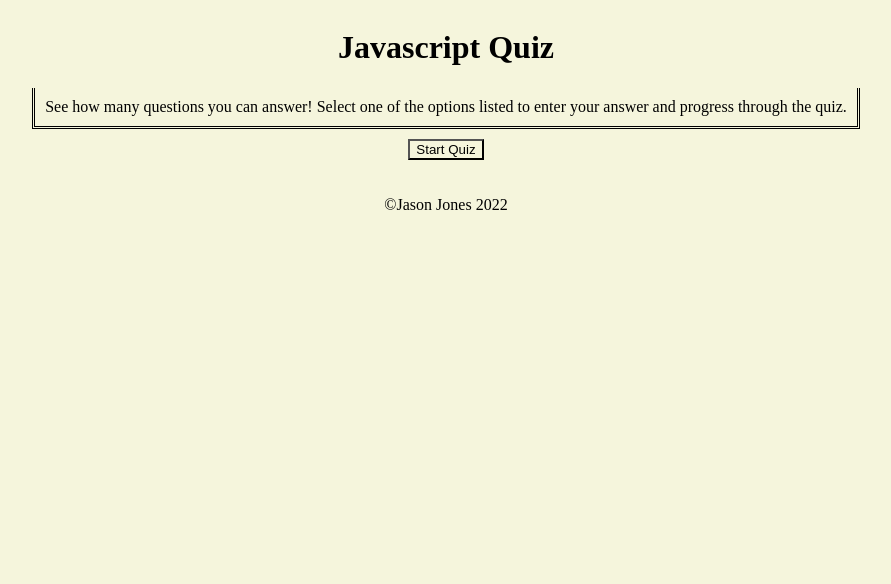
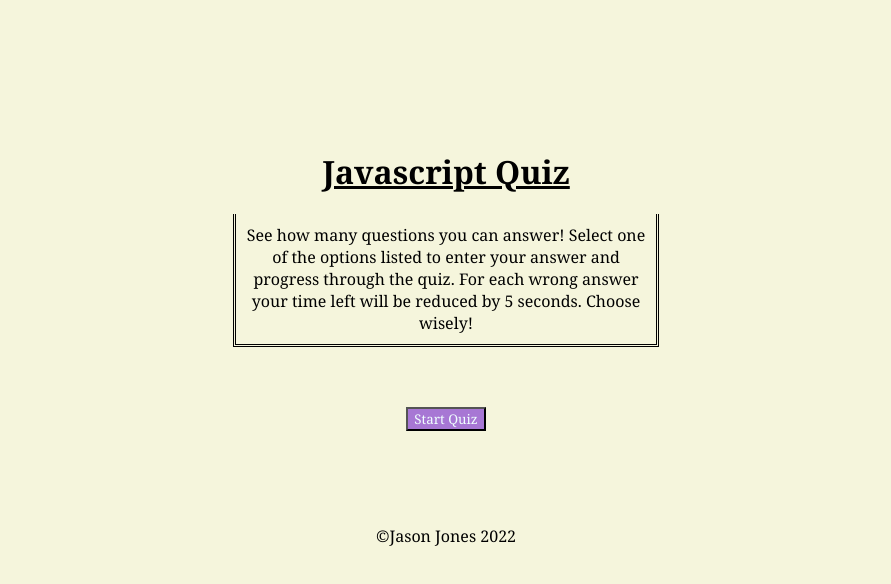
Before and after one commit to jace0fbass/js-quiz, a plain HTML site: page index.html in a window 1280 px wide. Shown: the whole page, without its empty margins (194-1085 px from the left). Drawn offline with Linux system fonts and the light colour scheme.

Commit message:
I have added style to the page in the style.css file.

```diff
--- a/Assets/css/style.css
+++ b/Assets/css/style.css
@@ -5,14 +5,17 @@ hover effects on list items.
 :root {
     display:flex;
     justify-content: center;
+    align-items: center;
     text-align: center;
 }
 * {
+    margin-top: 50px;
     background-color: beige;
+    font-family: Cambria, Cochin, Georgia, Times, 'Times New Roman', serif;
 }
-#startbtn {
-    display: flex;
-    flex-direction: column;
+#startBtn {
+    background-color: rgb(167, 119, 212);
+    color: azure;
 }
 .hide {
     display: none;
@@ -20,9 +23,20 @@ hover effects on list items.
 #startpage {
 
 }
+
+h1 {
+    text-decoration: underline;
+
+}
 p {
    border-style: double;
    border-top-style: none;
    padding: 10px;
    margin: 10px;
+   max-width: 400px;
+
 }
+
+li {
+    background-color: rgb(250, 249, 184);
+}
--- a/Assets/js/script.js
+++ b/Assets/js/script.js
@@ -41,22 +41,13 @@ var quizQuestions = [{
 ]
 
 function startQuiz() {
-    console.log("im clicked")
-    // startPage.setAttribute("class", "hide")
-    // if (this.value === quizQuestions[index].correct) {
-    //     console.log('Correct!')
-    // } else {
-    //     console.log('Incorrect!')
-    //     timeLeft -= 5;
-    // }
     startPage.classList.add("hide")
     questionContainer.classList.remove("hide")
+    console.log("im clicked")
     quizRender(index)    // function to run through the quiz questions
+}
 
-
-}
-// forEachloop
-//quizRender(quizQuestions[0])
+// forEachloop used
 function quizRender(index) {
     var currentQuestion = quizQuestions[index]
     question.innerText = currentQuestion.question
@@ -71,36 +62,27 @@ function quizRender(index) {
             console.log(li.textContent)
             nextQuestion()
         })
-
-
     })
-    //for ( var i = 0; i < choiceList.length; i++) {
 }
-
 
 function nextQuestion() {
     index++
     userInput.innerHTML = ""
     if (index < quizQuestions.length) {
-
         quizRender(index)
     } else {
-        console.log("done")
-        question.innerText =""
+        console.log("initials & score")
+        question.innerText ="i need to put a score and initials log here" // score & initials function?
         return
     }
+
+
 }
 startBtn.addEventListener("click", startQuiz);
+function userLog (){
 
+}
 
-    // for (var i = 0; i < currentQuestion.choices.length; i++) {
-    //     var li = document.createElement('li')
-    //     var choice = quizQuestions.choices[i]
-    //     li.setAttribute("class", "choice")
-    //     li.innerText = choice[0].question[i]
-    //     li.onclick = checkClick
-    //     userInput.appendChild(li)
-    //     quizRender()
-    //     console.log('loop')
-    // }
-    //button to start countdown
+//timer function
+
+//
--- a/index.html
+++ b/index.html
@@ -18,7 +18,7 @@
             <h1>Javascript Quiz</h1>
 
             <p>See how many questions you can answer! Select one of the options listed to enter your answer and progress
-                through the quiz.</p>
+                through the quiz. For each wrong answer your time left will be reduced by 5 seconds. Choose wisely!</p>
 
             <button id="startBtn">Start Quiz</button>
 
@@ -26,7 +26,7 @@
 
         <div id="quizQuestions" class="hide">
             <div id="question"></div>
-            <div id="choices">buttons</div>
+            <div id="choices"></div>
           <!-- hiding the questions but dont know how to bring them out yet-->
         </div>
     </div>
```
